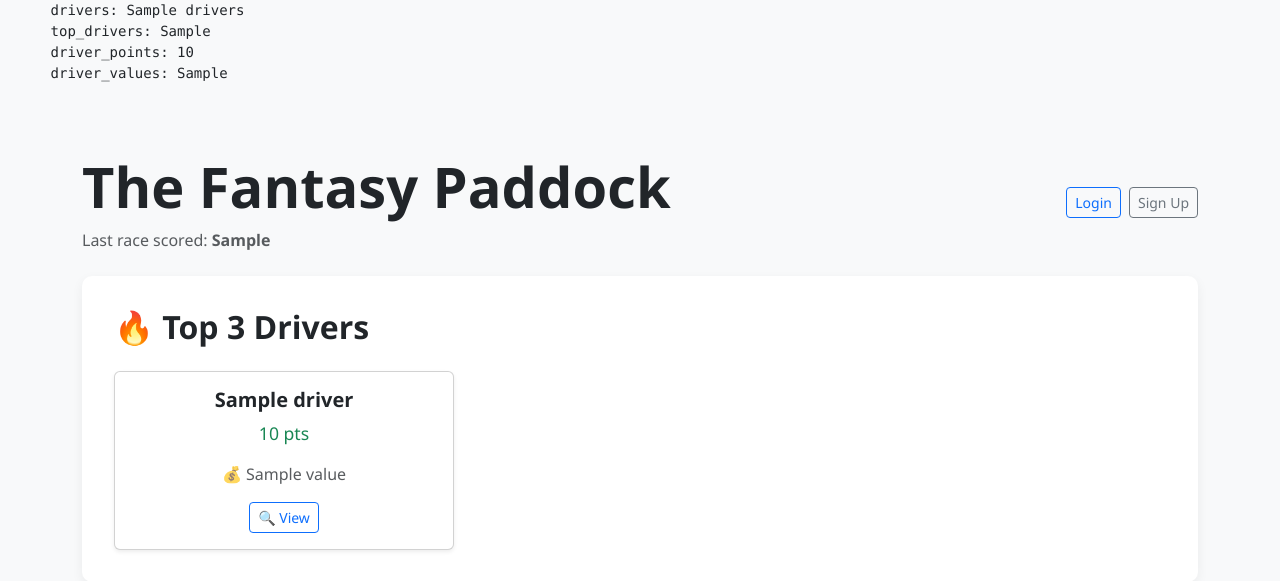
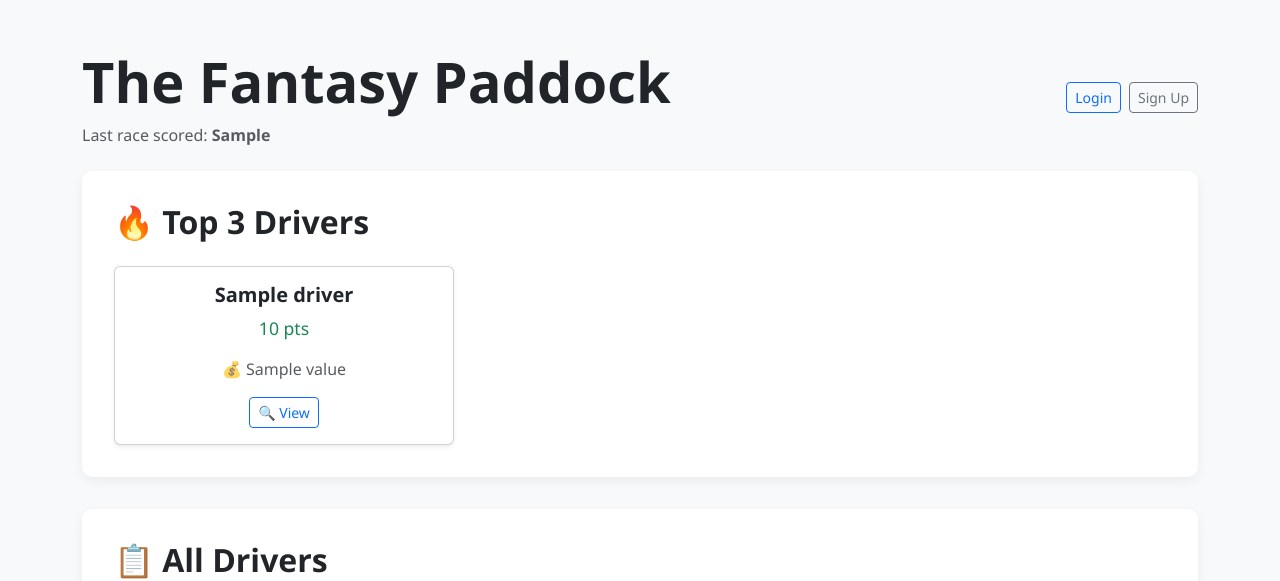
Before and after one commit to SiahBatterson/f1-grid-competitors, a Flask app: template templates/home.html in a window 1280 px wide. Shown: the top 581 px of the page. Run offline with Flask 3, Linux system fonts and the light colour scheme; the template is opened without the code that fills it: most values are stand-ins (such as "Sample title", 1, 10 or a date in 2020).

Commit message:
debugging this will get ugly

```diff
--- a/templates/home.html
+++ b/templates/home.html
@@ -32,13 +32,6 @@
     </style>
   </head>
   <body>
-    <pre>
-      drivers: {{ drivers }}
-      top_drivers: {{ top_drivers }}
-      driver_points: {{ driver_points }}
-      driver_values: {{ driver_values }}
-      </pre
-    >
     <div class="container mt-5">
       <!-- Header -->
       <div class="d-flex justify-content-between align-items-center mb-4">
```
